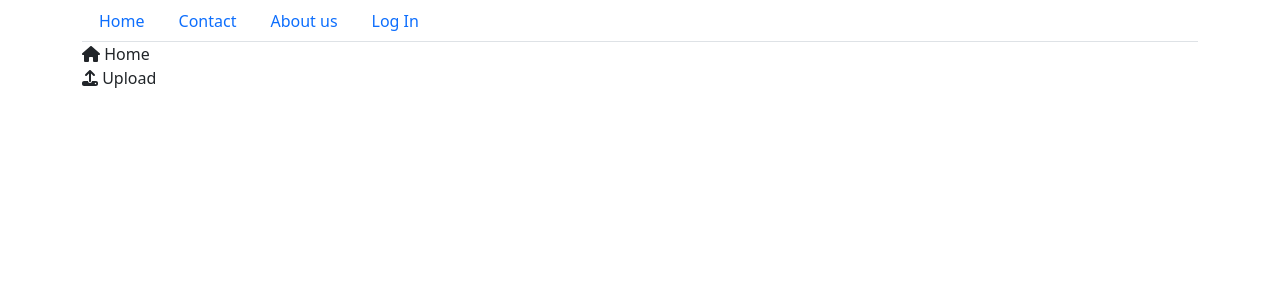
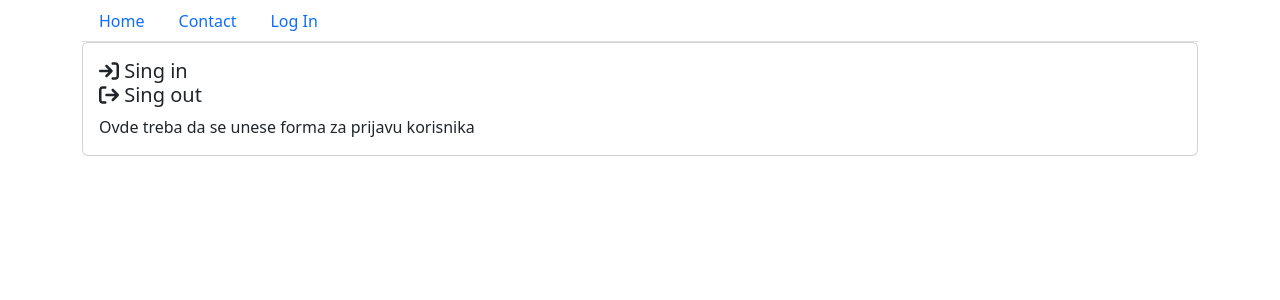
Before and after one commit to MikiPIMP/WebShopNestJS-repo, a React (Create React App) app in the folder frontend/: page /user/login in a window 1280 px wide. Shown: the top 300 px of the page. Built offline with nearby package versions, Linux system fonts and the light colour scheme.

Commit message:
F-End: T*75

```diff
--- a/frontend/package.json
+++ b/frontend/package.json
@@ -15,12 +15,14 @@
     "@types/node": "^16.11.43",
     "@types/react": "^18.0.15",
     "@types/react-dom": "^18.0.6",
+    "@types/react-router-dom": "^5.3.3",
     "bootstrap": "^5.2.0",
     "jquery": "^3.6.0",
     "popper.js": "^1.16.1",
     "react": "^18.2.0",
     "react-bootstrap": "^2.4.0",
     "react-dom": "^18.2.0",
+    "react-router-dom": "^6.3.0",
     "react-scripts": "5.0.1",
     "typescript": "^4.7.4",
     "web-vitals": "^2.1.4"
--- a/frontend/src/components/App/App.tsx
+++ /dev/null
@@ -1,18 +0,0 @@
-import React from 'react';
-import './App.css';
-import { Container } from 'react-bootstrap';
-import { faHome, faUpload } from '@fortawesome/free-solid-svg-icons';
-import { FontAwesomeIcon } from '@fortawesome/react-fontawesome';
-
-
-function App() {
-  return (
-    <Container>
-      <FontAwesomeIcon icon={faHome} /> Home
-      <br />
-      <FontAwesomeIcon icon={faUpload} /> Upload
-    </Container>
-  );
-}
-
-export default App;
--- /dev/null
+++ b/frontend/src/components/ContactPage/ContactPage.tsx
@@ -0,0 +1,23 @@
+import React from 'react';
+import { Card, Container } from 'react-bootstrap';
+import { FontAwesomeIcon } from '@fortawesome/react-fontawesome';
+import { faPhone } from '@fortawesome/free-solid-svg-icons';
+
+export default class ContactPage extends React.Component {
+    render(){
+        return(
+            <Container>
+                <Card>
+                    <Card.Body>
+                        <Card.Title>
+                            <FontAwesomeIcon icon={ faPhone } /> Contact Details
+                        </Card.Title>
+                        <Card.Text>
+                            Ovde treba da se unesu podaci
+                        </Card.Text>
+                    </Card.Body>
+                </Card>
+            </Container>
+        );
+    }
+}
--- /dev/null
+++ b/frontend/src/components/HomePage/HomePage.tsx
@@ -0,0 +1,23 @@
+import React from 'react';
+import { Card, Container } from 'react-bootstrap';
+import { faHome } from '@fortawesome/free-solid-svg-icons';
+import { FontAwesomeIcon } from '@fortawesome/react-fontawesome';
+
+export default class HomePage extends React.Component{
+  render() {
+    return (
+      <Container>
+        <Card>
+          <Card.Body>
+              <Card.Title>
+                <FontAwesomeIcon icon={ faHome } /> Home
+              </Card.Title>
+              <Card.Text>
+                  Ovde ide sadrzaj pocetne
+              </Card.Text>
+          </Card.Body>
+        </Card>
+      </Container>
+    );
+  }
+}
--- a/frontend/src/components/MainMenu/MainMenu.tsx
+++ b/frontend/src/components/MainMenu/MainMenu.tsx
@@ -1,10 +1,12 @@
 /* eslint-disable @typescript-eslint/no-useless-constructor */
 import React from "react";
 import { Container, Nav } from "react-bootstrap";
+import { BrowserRouter } from "react-router-dom";
+import { Link } from "react-router-dom";
 
 export class MainMenuItem {
-    text: string = "";
-    link: string = "#";
+    text: string = '';
+    link: string = '#';
 
     constructor(text: string, link: string) {
         this.text = text;
@@ -42,9 +44,9 @@ export class MainMenu extends React.Component<MainMenuProperties> {
         return(
             <Container>
                 <Nav variant="tabs">
-                    {
-                        this.state.items.map(this.makeNavLink)
-                    }
+                    <BrowserRouter>
+                        { this.state.items.map(this.makeNavLink) }
+                    </BrowserRouter>
                 </Nav>
             </Container>
         );
@@ -52,9 +54,9 @@ export class MainMenu extends React.Component<MainMenuProperties> {
 
     private makeNavLink(item: MainMenuItem) {
         return(
-            <Nav.Link href={ item.link }>
+            <Link to={ item.link } className="nav-link">
                 { item.text }
-            </Nav.Link>
+            </Link>
         );
     }
 }
--- /dev/null
+++ b/frontend/src/components/UserLoginPage/UserLoginPage.tsx
@@ -0,0 +1,25 @@
+import React from 'react';
+import { Card, Container } from 'react-bootstrap';
+import { FontAwesomeIcon } from '@fortawesome/react-fontawesome';
+import { faSignIn, faSignOut } from '@fortawesome/free-solid-svg-icons';
+
+export default class UserLoginPage extends React.Component {
+    render(){
+        return(
+            <Container>
+                <Card>
+                    <Card.Body>
+                        <Card.Title>
+                            <FontAwesomeIcon icon={ faSignIn } /> Sing in
+                            <br />
+                            <FontAwesomeIcon icon={ faSignOut } /> Sing out
+                        </Card.Title>
+                        <Card.Text>
+                            Ovde treba da se unese forma za prijavu korisnika
+                        </Card.Text>
+                    </Card.Body>
+                </Card>
+            </Container>
+        );
+    }
+}
--- a/frontend/src/index.tsx
+++ b/frontend/src/index.tsx
@@ -1,7 +1,7 @@
 import React from 'react';
 import ReactDOM from 'react-dom/client';
 import './index.css';
-import App from './components/App/App';
+import HomePage from './components/HomePage/HomePage';
 import reportWebVitals from './reportWebVitals';
 import 'bootstrap/dist/css/bootstrap.min.css';
 import 'jquery/dist/jquery.js';
@@ -9,12 +9,15 @@ import 'popper.js/dist/popper.js';
 import 'bootstrap/dist/js/bootstrap.min.js';
 import '@fortawesome/fontawesome-free/css/fontawesome.min.css';
 import { MainMenu, MainMenuItem } from './components/MainMenu/MainMenu';
+import { Route, Routes} from 'react-router-dom';
+import ContactPage from './components/ContactPage/ContactPage';
+import UserLoginPage from './components/UserLoginPage/UserLoginPage';
+import { BrowserRouter } from 'react-router-dom';
 
 
 const menuItems = [
   new MainMenuItem("Home", "/"),
   new MainMenuItem("Contact", "/contact/"),
-  new MainMenuItem("About us", "/page/about-us"),
   new MainMenuItem("Log In", "/user/login/")
 ];
 
@@ -25,7 +28,13 @@ const root = ReactDOM.createRoot(
 root.render(
   <React.StrictMode>
     <MainMenu items = { menuItems }></MainMenu>
-    <App />
+    <BrowserRouter>
+      <Routes>
+        <Route path='/' element={ <HomePage /> } />
+        <Route path='/contact' element={ <ContactPage /> } />
+        <Route path='/user/login' element={ <UserLoginPage /> } />
+      </Routes>
+    </BrowserRouter>
   </React.StrictMode>
 );
 
@@ -38,7 +47,7 @@ reportWebVitals();
 //Pokrece se: yarn start (moze i sa: npm start)
 //------------------------------------
 /*
-Dodati naknadno u node_module:
+Dodati naknadno u node_module sa: yarn add:
 bootstrap,
 react-bootstrap,
 jquery,
@@ -49,6 +58,8 @@ popper.js,
 @fortawesome/react-fontawesome,
 @fortawesome/react-fontawesome@latest,
 @fortawesome/fontawesome-free,
+react-router-dom,
+@types/react-router-dom,
 */
 //Pogledati Bootstrap dokumentaciju
 //https://fontawesome.com
```
Also changed, not shown: frontend/src/components/App/App.css (deleted), 1 other file (tests, documents, lock files or other folders).
